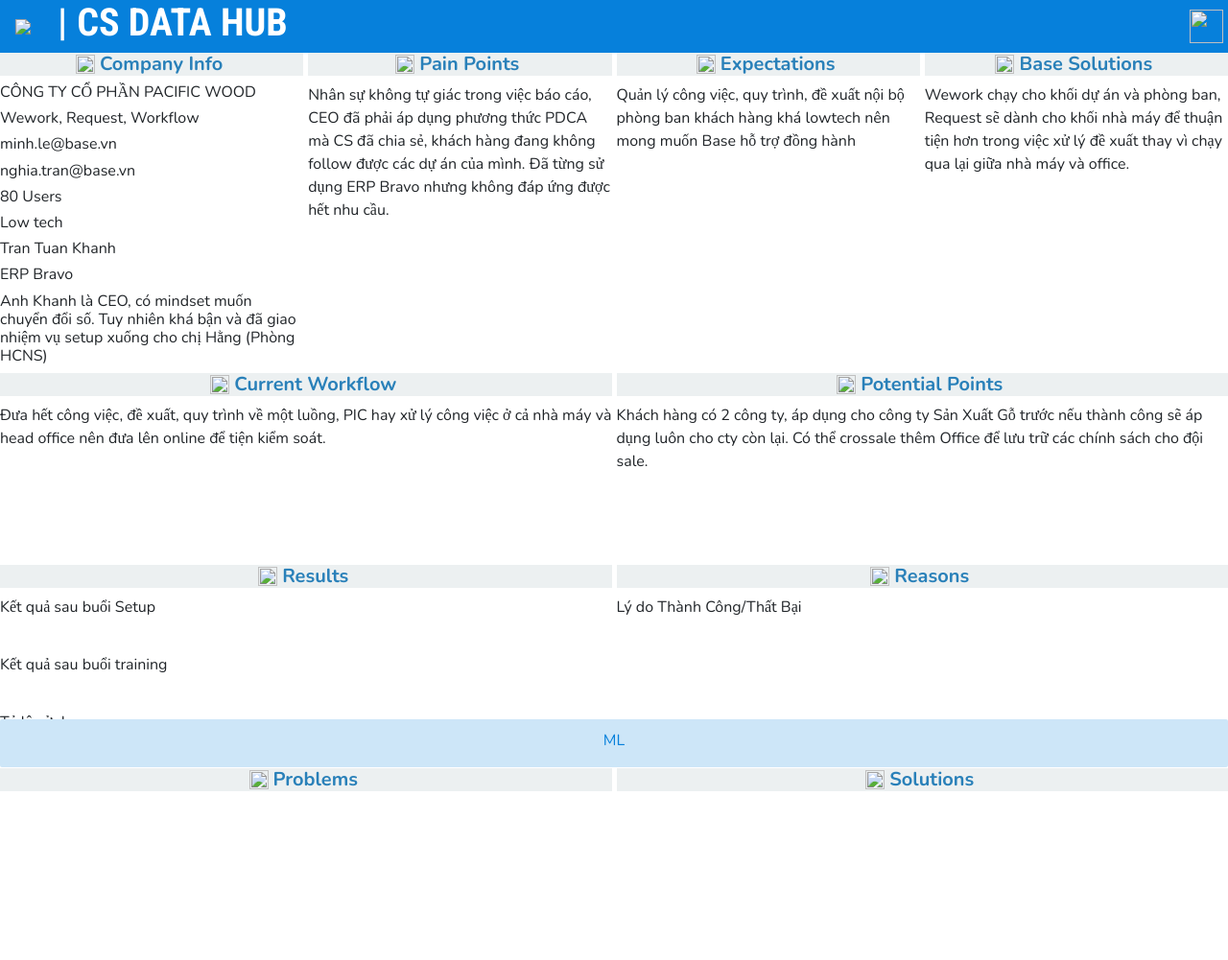
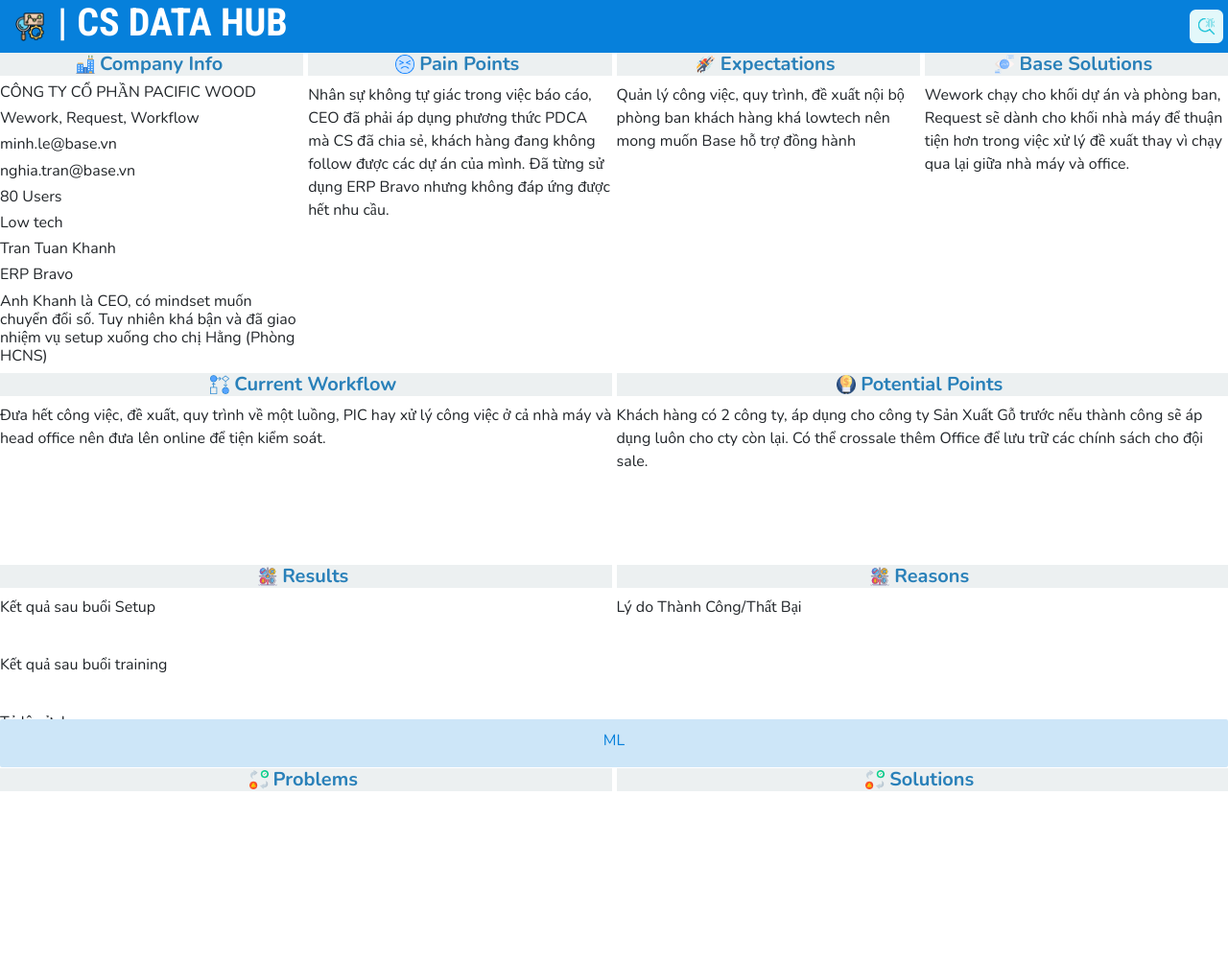
Before and after one commit to ldminh94/csdatahub, a plain HTML site: page index.html in a window 1280 px wide. Shown: the whole page at 96% size. Drawn offline with nearby package versions, Linux system fonts and the light colour scheme; the site is published under a folder, as on GitHub Pages, so addresses that start at the root find nothing.

Commit message:
Update index.html

```diff
--- a/index.html
+++ b/index.html
@@ -18,7 +18,7 @@
     <link rel ="stylesheet" type="text/css" href="stylesheet.css">
    <!-- Title -->
     <meta charset="UTF-8">
-    <link rel="shortcut icon" href="/favicon.ico"/>
+    <link rel="shortcut icon" href="favicon.ico"/>
     <title>CS DATA HUB</title>
 
 
@@ -26,8 +26,8 @@
 </head>
 <!-- Header -->
 <header class="navbar">
-  <img src="/logo.png"><h1 class="DataHub">CS DATA HUB</h1>
-    <a href="www.google.com" class="clickableImg"><img src="/bug.png" class="bug-icon img-responsive" a href="www.google.com"></a>
+  <img src="logo.png"><h1 class="DataHub">CS DATA HUB</h1>
+    <a href="ldminh.94@gmail.com" class="clickableImg"><img src="bug.png" class="bug-icon img-responsive"></a>
 </header>
 
 
@@ -39,7 +39,7 @@
 
         <div class="section1">
             <div class="companyInfo">
-               <h1 class="contentTitle"><img src="/company.png" class="contentLogo img-responsive">Company Info</h1>
+               <h1 class="contentTitle"><img src="company.png" class="contentLogo img-responsive">Company Info</h1>
 
 
                <!-- Content inside will be divided into rows & cols of different sizes-->
@@ -60,7 +60,7 @@
             </div>
 
             <div class="painPoint">
-               <h1 class="contentTitle"><img src="/pain.png" class="contentLogo img-responsive">Pain Points</h1>
+               <h1 class="contentTitle"><img src="pain.png" class="contentLogo img-responsive">Pain Points</h1>
                 <div class="insideContent">
                     <p class="longContent">Nhân sự không tự giác trong việc báo cáo, CEO đã phải áp dụng phương thức PDCA mà CS đã chia sẻ, khách hàng đang không follow được các dự án của mình. Đã từng sử dụng ERP Bravo nhưng không đáp ứng được hết nhu cầu.</p>
 
@@ -70,7 +70,7 @@
             </div>
 
             <div class="Expectation">
-                <h1 class="contentTitle"><img src="/expectation.png" class="contentLogo img-responsive">Expectations</h1>
+                <h1 class="contentTitle"><img src="expectation.png" class="contentLogo img-responsive">Expectations</h1>
 
                 <div class="insideContent">
                     <p class="longContent">Quản lý công việc, quy trình, đề xuất nội bộ phòng ban khách hàng khá lowtech nên mong muốn Base hỗ trợ đồng hành</p>
@@ -79,7 +79,7 @@
             </div>
 
             <div class="baseSolution">
-                <h1 class="contentTitle"><img src="/eye.png" class="contentLogo img-responsive">Base Solutions</h1>    <div class="insideContent">
+                <h1 class="contentTitle"><img src="eye.png" class="contentLogo img-responsive">Base Solutions</h1>    <div class="insideContent">
                     <p class="longContent">
                         Wework chạy cho khối dự án và phòng ban, Request sẽ dành cho khối nhà máy để thuận tiện hơn trong việc xử lý đề xuất thay vì chạy qua lại giữa nhà máy và office.
                     </p>
@@ -94,7 +94,7 @@
         <!-- Section 2: Current Workflow & Potential Points -->
         <div class="section2">
             <div class="currentWorkflow">
-                <h1 class="contentTitle"><img src="/current-fix.png" class="contentLogo img-responsive">Current Workflow</h1>
+                <h1 class="contentTitle"><img src="current-fix.png" class="contentLogo img-responsive">Current Workflow</h1>
                 <div class="insideContent">
                     <p class="longContent">Đưa hết công việc, đề xuất, quy trình về một luồng, PIC hay xử lý công việc ở cả nhà máy và head office nên đưa lên online để tiện kiểm soát.
                     </p>
@@ -102,7 +102,7 @@
             </div>
 
             <div class="potentialPoint">
-               <h1 class="contentTitle"><img src="/potential.png" class="contentLogo img-responsive">Potential Points</h1>
+               <h1 class="contentTitle"><img src="potential.png" class="contentLogo img-responsive">Potential Points</h1>
                <div class="insideContent">
                    <p class="longContent">Khách hàng có 2 công ty, áp dụng cho công ty Sản Xuất Gỗ trước nếu thành công sẽ áp dụng luôn cho cty còn lại. Có thể crossale thêm Office để lưu trữ các chính sách cho đội sale.</p>
                </div>
@@ -118,14 +118,14 @@
 
         <div class="section3">
             <div class="Results">
-                <h1 class="contentTitle"><img src="/result.png" class="contentLogo img-responsive">Results</h1>
+                <h1 class="contentTitle"><img src="result.png" class="contentLogo img-responsive">Results</h1>
                 <div class="setupResult">Kết quả sau buổi Setup</div>
                 <div class="trainingResult">Kết quả sau buổi training</div>
                 <div class="percentage">Tỷ lệ sử dụng: </div>
 
             </div>
             <div class="Reasons">
-                <h1 class="contentTitle"><img src="/result.png" class="contentLogo img-responsive">Reasons</h1>
+                <h1 class="contentTitle"><img src="result.png" class="contentLogo img-responsive">Reasons</h1>
 
                 <p class="detailReason">Lý do Thành Công/Thất Bại</p>
             </div>
@@ -135,10 +135,10 @@
         </div>
         <div class="section4">
             <div class="problems">
-                <h1 class="contentTitle"><img src="/problem-solution.png" class="contentLogo img-responsive">Problems</h1>
+                <h1 class="contentTitle"><img src="problem-solution.png" class="contentLogo img-responsive">Problems</h1>
             </div>
             <div class="solutions">
-                <h1 class="contentTitle"><img src="/problem-solution.png" class="contentLogo img-responsive">Solutions</h1>
+                <h1 class="contentTitle"><img src="problem-solution.png" class="contentLogo img-responsive">Solutions</h1>
             </div>
 
 
```
